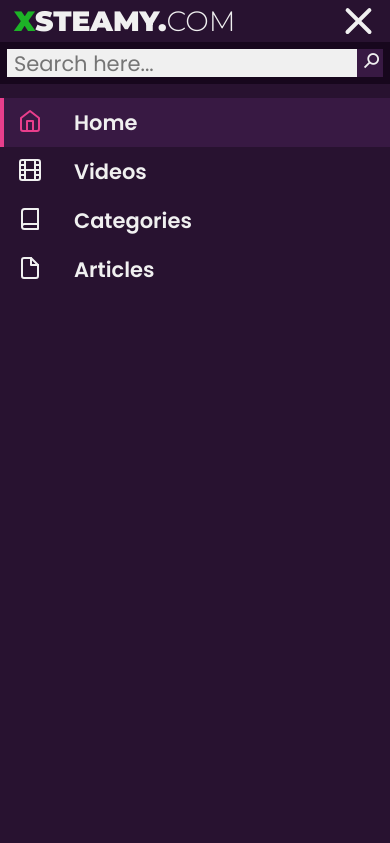
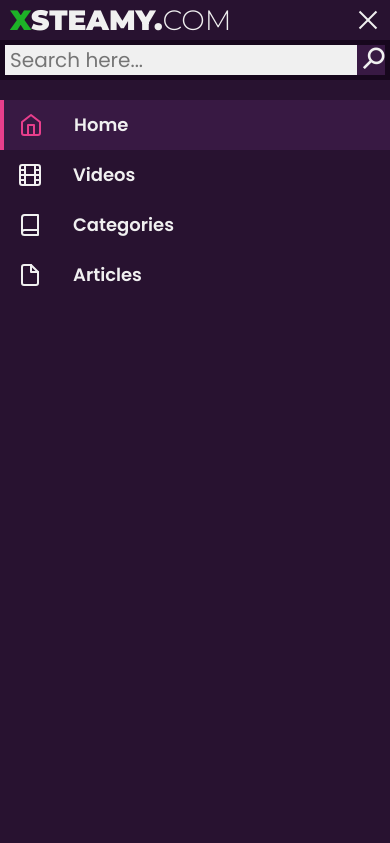
Before and after one commit to hataxas/xsteamy, a website: page src/index.html in a window 390 px wide. Both pictures are taken after a click on the element 358 px from the left and 21 px from the top of the page. Shown: the top 843 px of the page. Drawn offline with nearby package versions, Linux system fonts and the light colour scheme; files that its build step writes are made by us from their sources.

Commit message:
change html font size

```diff
--- a/src/scss/_nullstyle.scss
+++ b/src/scss/_nullstyle.scss
@@ -35,7 +35,7 @@
   width: 100%;
   font-size: 100%;
   line-height: 1;
-  font-size: 14px;
+  font-size: 10px;
   -ms-text-size-adjust: 100%;
   -moz-text-size-adjust: 100%;
   -webkit-text-size-adjust: 100%;
--- a/src/scss/style.scss
+++ b/src/scss/style.scss
@@ -26,9 +26,10 @@
 $light: hsl(284, 45%, 18%);
 $pink: #e83e8c;
 
-$h1-font-size: 2rem;
-$h3-font-size: 1.5rem;
+$h1-font-size: 2.8rem;
+$h3-font-size: 2rem;
 
+html,
 body {
   font-size: 10px;
   background-color: $dark;
@@ -40,7 +41,7 @@
 .container {
   overflow: hidden;
   display: grid;
-  grid-template-columns: 18rem 1fr;
+  grid-template-columns: 25rem 1fr;
   grid-template-rows: 1fr;
   grid-template-areas: "side content";
 }
@@ -53,7 +54,7 @@
   }
 
   &__logo {
-    padding: 1.5rem 1rem 0 1rem;
+    padding: 2rem 1.5rem 0 1.5rem;
     position: fixed;
     top: 0;
     left: 0;
@@ -65,20 +66,20 @@
 
   &__items {
     position: fixed;
-    width: 18rem;
-    top: 5rem;
+    width: 25rem;
+    top: 8rem;
     left: 0;
-    font-size: 1.5rem;
-    line-height: 3.5rem;
+    font-size: 1.8rem;
+    line-height: 5rem;
     padding: 0;
   }
   &__item {
-    padding: 0.1rem 0;
+    padding: 0.2rem 0;
     border-left: 0.3rem solid $medium;
   }
   &__item.selected {
     background-color: $light;
-    border-left: 0.3rem solid $pink;
+    border-left: 0.4rem solid $pink;
     transition: all 0.5s ease 0s;
   }
   &__item.selected .feather {
@@ -87,13 +88,13 @@
   }
   &__link {
     color: $white;
-    padding: 0 1rem;
+    padding: 0 1.5rem;
     position: relative;
   }
 
   .sidebar__text {
     position: absolute;
-    left: 4rem;
+    left: 5.5rem;
     font-family: $poppins;
     font-weight: 600;
   }
@@ -101,7 +102,7 @@
     color: $white;
     position: absolute;
     top: 5%;
-    left: 1rem;
+    left: 1.5rem;
   }
 }
 
@@ -125,22 +126,22 @@
 .content {
   grid-area: content;
   display: grid;
-  grid-template: minmax(3rem, auto) 1fr minmax(3rem, auto) / 1fr;
+  grid-template: minmax(4rem, auto) 1fr minmax(4rem, auto) / 1fr;
   grid-template-areas:
     "search"
     "videos"
     "pagination";
-  padding: 0;
+  padding: 0 0.5rem;
   font-family: $poppins;
 }
 
 .search {
   grid-area: search;
   position: fixed;
-  left: 18rem;
+  left: 25rem;
   right: 0rem;
   display: grid;
-  grid-template: minmax(3rem, auto) / 1fr 3rem;
+  grid-template: minmax(4rem, auto) / 1fr 4rem;
   grid-template-areas: "input button";
   padding: 1rem;
   background-color: $dark;
@@ -148,8 +149,8 @@
 
   &__input {
     grid-area: input;
-    height: 3rem;
-    font-size: 1.5rem;
+    height: 4rem;
+    font-size: 2rem;
     background-color: $white;
     z-index: 50;
     padding: 0 0.5rem;
@@ -157,17 +158,23 @@
 
   &__button {
     grid-area: button;
-    width: 3rem;
-    height: 3rem;
+    position: relative;
+    width: 4rem;
+    height: 4rem;
     z-index: 50;
     background-color: $light;
     //border: 0.1rem solid $white;
   }
   &__icon {
     display: block;
+    position: absolute;
+    top: -0.3rem;
+    left: 0.3rem;
+    height: 4rem;
+    width: 4rem;
     transform: rotate(45deg);
     color: $white;
-    font-size: 2rem;
+    font-size: 3rem;
   }
 }
 .all-videos {
@@ -178,7 +185,7 @@
   justify-content: space-between;
 
   &__item {
-    padding: 0 1rem 1rem 1rem;
+    padding: 0 0.5rem 0.5rem 0.5rem;
   }
 
   &__item img {
@@ -187,8 +194,9 @@
 
   &__item-description {
     color: $white;
-    font-size: 1.2rem;
-    padding: 1rem 0;
+    font-size: 1.5rem;
+    line-height: 2.3rem;
+    padding: 1rem 0 1.5rem;
   }
 }
 .large-2 {
@@ -204,12 +212,12 @@
 .pagination {
   grid-area: pagination;
   margin: auto;
-  padding: 1rem 0 3rem;
+  padding: 1.5rem 0 4rem;
 
   &__button {
-    width: 3rem;
-    height: 3rem;
-    margin: 0 0.3rem;
+    width: 4.2rem;
+    height: 4.2rem;
+    margin: 0 0.5rem;
     background-color: $medium;
     cursor: pointer;
   }
@@ -224,7 +232,7 @@
   &__link {
     font-family: $poppins;
     font-weight: 300;
-    font-size: 1.5rem;
+    font-size: 2rem;
     color: $white;
   }
 }
@@ -239,7 +247,7 @@
   }
 
   .pagination {
-    margin: -1rem auto 1rem;
+    margin: 0.5rem auto 1.5rem;
     padding: 1rem 0;
     &__button.hiding {
       display: none;
@@ -270,7 +278,7 @@
       /* показываем контентную часть шапки (сейчас она скрыта под подложкой) временно для наглядности */
       display: flex;
       justify-content: space-between;
-      height: 3rem;
+      height: 4rem;
       align-items: center;
     }
 
@@ -283,8 +291,8 @@
     &__burger {
       display: block;
       position: relative;
-      width: 2.5rem;
-      height: 2rem;
+      width: 2.4rem;
+      height: 1.4rem;
       z-index: 3;
       cursor: pointer;
     }
@@ -294,8 +302,8 @@
       background-color: $white;
       position: absolute;
       width: 100%;
-      height: 0.3rem;
-      border-radius: 0.2rem;
+      height: 0.2rem;
+      //border-radius: 0.2rem;
       left: 0;
       transition: all 0.3s ease 0s;
     }
@@ -309,23 +317,23 @@
       background-color: $white;
       position: absolute;
       width: 100%;
-      height: 0.3rem;
+      height: 0.2rem;
       left: 0rem;
-      top: 0.85rem;
-      border-radius: 0.2rem;
+      top: 0.6rem;
+      //border-radius: 0.2rem;
       transition: all 0.3s ease 0s;
     }
     /* делаем из бургера крестик */
     &__burger.active::before {
       transform: rotate(45deg);
-      top: 0.85rem;
+      top: 0.6rem;
     }
     &__burger.active::after {
       transform: rotate(-45deg);
-      bottom: 0.85rem;
+      bottom: 0.6rem;
     }
     &__burger.active span {
-      transform: scale(0);
+      display: none;
     }
 
     &__link {
@@ -344,13 +352,13 @@
       background-color: $medium;
       /* при помощи z-index делаем так чтобы меню было скрыто под подложкой */
       z-index: 1;
-      padding: 7rem 0rem 2rem 0rem;
+      padding: 10rem 0rem 2rem 0rem;
       transition: all 0.3s ease 0s;
     }
 
     &__item {
       position: relative;
-      padding: 0 1rem;
+      padding: 0 1.5rem;
     }
     &__items.active {
       top: 0;
@@ -380,7 +388,7 @@
     overflow: hidden;
   }
   .content {
-    padding: 3.5rem 0 0 0;
+    padding: 5rem 0 0 0;
     display: block;
   }
 
@@ -390,21 +398,21 @@
     padding: 0.5rem 0.5rem;
     position: fixed;
     width: 100%;
-    top: 3rem;
+    top: 4rem;
     left: 0;
     z-index: 50;
     margin: 0;
 
     &__input {
       width: 100%;
-      height: 2rem;
-      font-size: 1.5rem;
+      height: 3rem;
+      font-size: 2rem;
       z-index: 3;
     }
 
     &__button {
-      width: 2rem;
-      height: 2rem;
+      width: 3rem;
+      height: 3rem;
       z-index: 3;
       position: relative;
     }
@@ -412,10 +420,10 @@
       display: block;
       transform: rotate(45deg);
       color: $white;
-      font-size: 1.5rem;
+      font-size: 3rem;
       position: absolute;
-      left: 25%;
-      top: -15%;
+      left: -0.2rem;
+      top: -0.8rem;
     }
   }
   /* создаем подложку для поиска */
@@ -432,7 +440,7 @@
   .all-videos {
     display: block;
     width: 100%;
-    margin: 2.5rem 0 0 0;
+    margin: 3rem 0 0 0;
     text-align: center;
     &__item {
       width: 100%;
@@ -465,11 +473,11 @@
 //! max-width 510px
 @media (max-width: 510px) {
   .pagination {
-    padding: 0.3rem 0;
+    padding: 0.4rem 0;
     &__button {
-      width: 2.4rem;
-      height: 2.4rem;
-      margin: 0 0.2rem;
+      width: 3.3rem;
+      height: 3.3rem;
+      margin: 0 0.3rem;
     }
     &__button.hiding-s {
       display: none;
@@ -483,7 +491,7 @@
     font-family: $montserrat;
     color: $white;
     font-weight: 300;
-    font-size: 1.5rem;
+    font-size: 2rem;
     text-align: center;
 
     &__x {
@@ -499,11 +507,11 @@
     }
   }
   .pagination {
-    padding: 0.3rem 0;
+    padding: 0.4rem 0;
     &__button {
-      width: 2rem;
-      height: 2rem;
-      margin: 0 0.2rem;
+      width: 2.8rem;
+      height: 2.8rem;
+      margin: 0 0.3rem;
     }
     &__button.selected {
       border: 0.02rem solid $white;
```
